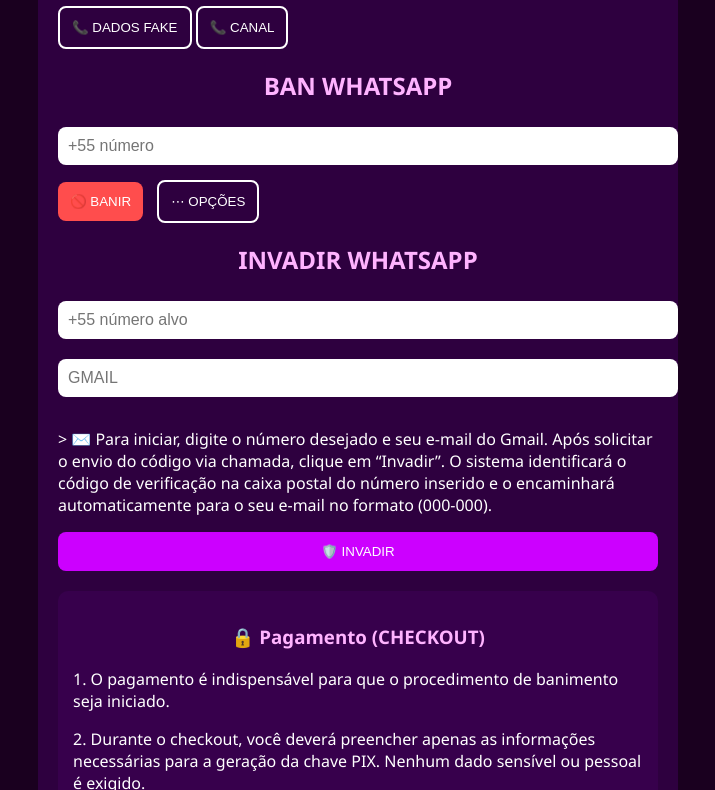
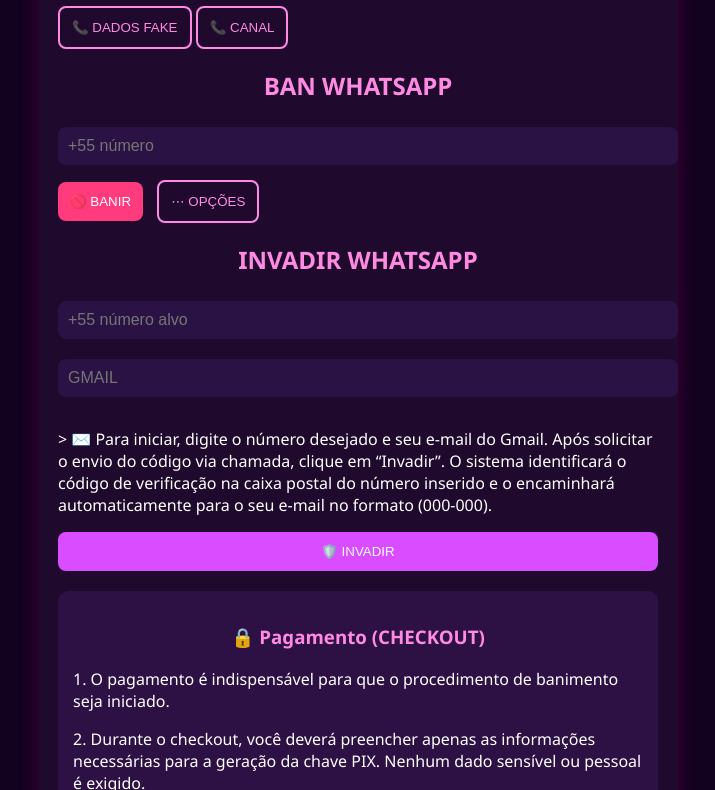
Before and after one commit to pedeere2k/ban-system, a plain HTML site: page index.html in a window 1280 px wide. Shown: the part 120-910 px from the top of the page, without its empty margins (282-997 px from the left). Drawn offline with Linux system fonts and the light colour scheme.

Commit message:
Update style.css

```diff
--- a/style.css
+++ b/style.css
@@ -1,22 +1,25 @@
-
 body {
   margin: 0;
   padding: 0;
-  background: #1a001f;
+  background: #12011f;
   font-family: 'Segoe UI', sans-serif;
-  color: #fff;
+  color: #ffffff;
 }
+
 .box, .pagamento {
   max-width: 600px;
   margin: 20px auto;
-  background: #2e003f;
+  background: #1f0a2e;
   padding: 20px;
   border-radius: 15px;
+  box-shadow: 0 0 20px rgba(255, 0, 153, 0.2);
 }
+
 h1, h2, h3 {
   text-align: center;
-  color: #ffb3ff;
+  color: #ff8ae2;
 }
+
 input {
   width: 100%;
   padding: 10px;
@@ -24,32 +27,38 @@
   border: none;
   border-radius: 8px;
   font-size: 16px;
+  background: #2b1245;
+  color: #fff;
 }
+
 .btn-danger {
-  background: #ff4d4d;
+  background: #ff3b7d;
   color: white;
   padding: 12px;
   border: none;
   border-radius: 8px;
   margin-right: 10px;
 }
+
 .btn-secondary {
   background: transparent;
-  border: 2px solid #fff;
-  color: #fff;
+  border: 2px solid #ff8ae2;
+  color: #ff8ae2;
   padding: 12px;
   border-radius: 8px;
 }
+
 .btn-invadir {
-  background: #cc00ff;
+  background: #d94cff;
   color: #fff;
   border: none;
   padding: 12px;
   width: 100%;
   border-radius: 8px;
 }
+
 .btn-pagar {
-  background: #aa00ff;
+  background: #c934b3;
   border: none;
   color: white;
   padding: 15px;
@@ -57,19 +66,22 @@
   border-radius: 10px;
   font-size: 18px;
 }
+
 .avisos, .comunicado {
-  background: #37004c;
+  background: #2e1144;
   padding: 15px;
   border-radius: 10px;
   margin-top: 20px;
 }
+
 .pix-box {
-  background: #330040;
+  background: #351244;
   padding: 20px;
   margin-top: 20px;
   border-radius: 12px;
   color: #fff;
 }
+
 code {
   display: block;
   background: #fff;
@@ -79,15 +91,17 @@
   border-radius: 8px;
   font-weight: bold;
 }
+
 .garantias p {
   background: #260033;
   padding: 10px;
   margin: 8px 0;
   border-radius: 6px;
 }
+
 footer {
   margin-top: 30px;
   text-align: center;
   font-size: 14px;
-  color: #ccc;
+  color: #bbb;
 }
```
